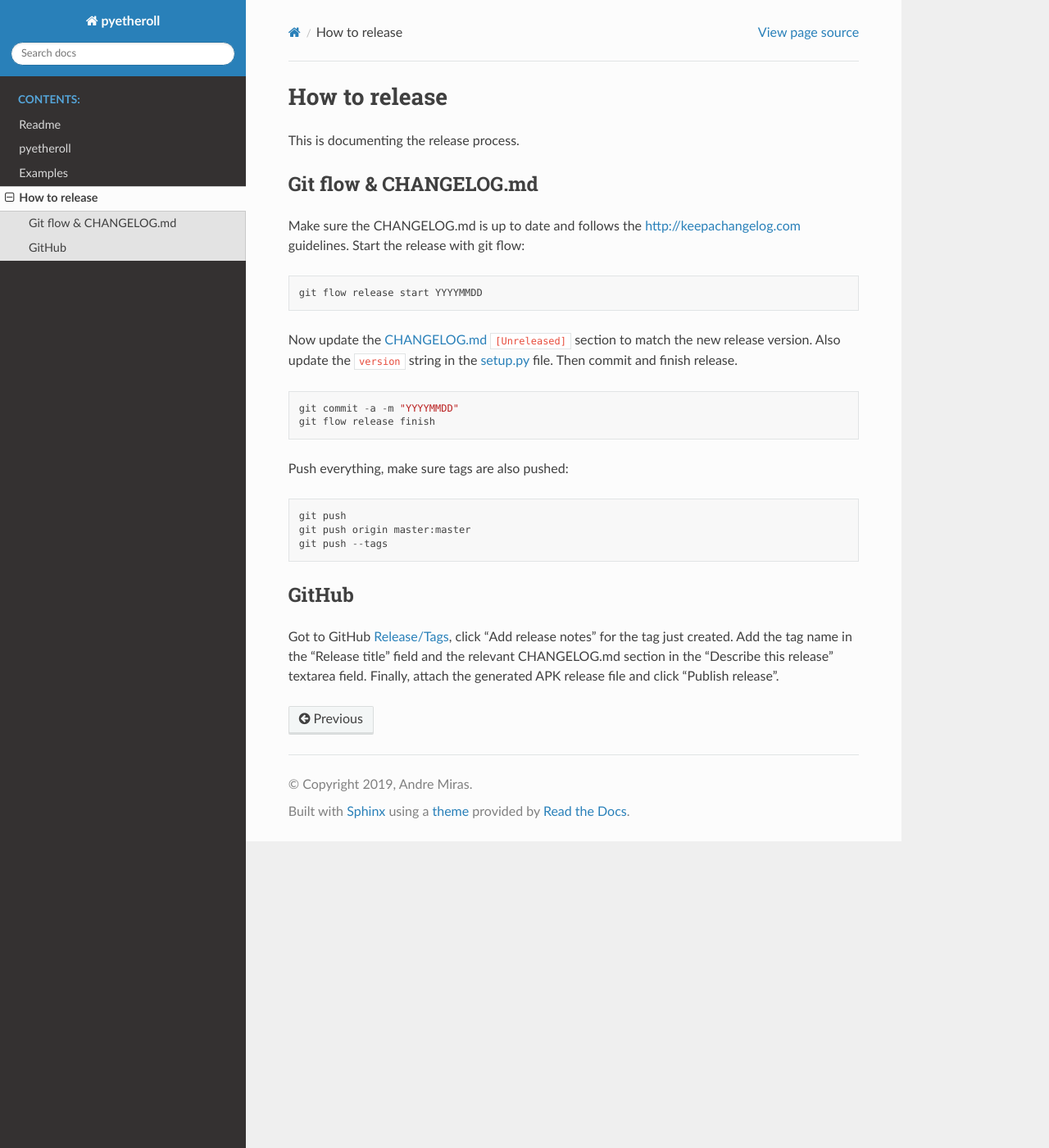
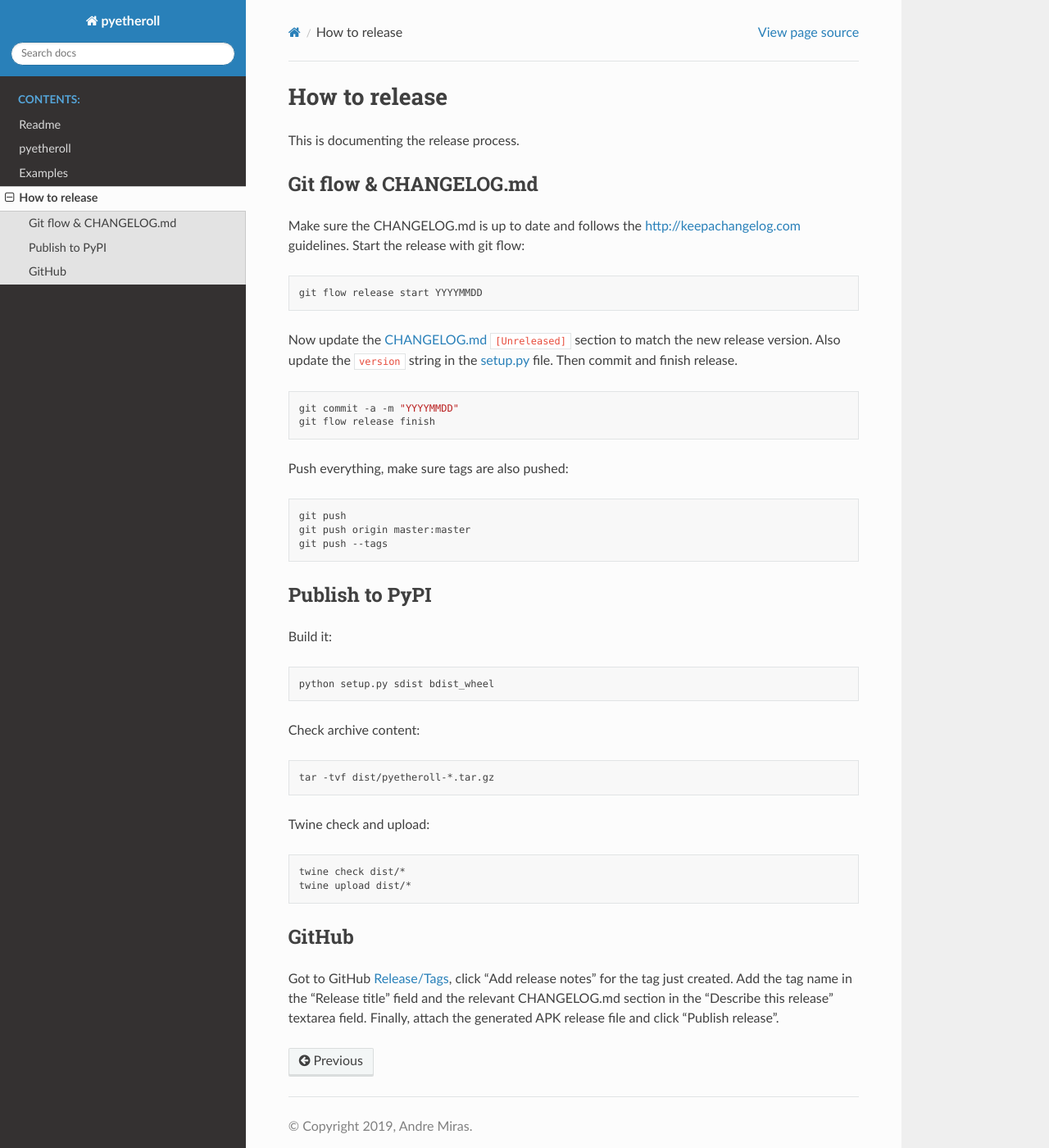
Before and after one commit to AndreMiras/pyetheroll, a Sphinx documentation site: the page built from docs/Release.md, in a window 1280 px wide and 1400 px high. Shown: the whole window at 82% size. Built offline with Sphinx 7.4.7 and the Read the Docs theme 2.0.0, drawn with Linux system fonts in a browser that asks for light colours.

Commit message:
Updates release documentation and changelog
Adds PyPI upload instructions.

````diff
--- a/docs/Release.md
+++ b/docs/Release.md
@@ -7,20 +7,36 @@ This is documenting the release process.
 
 Make sure the CHANGELOG.md is up to date and follows the http://keepachangelog.com guidelines.
 Start the release with git flow:
-```
+```sh
 git flow release start YYYYMMDD
 ```
 Now update the [CHANGELOG.md](/CHANGELOG.md) `[Unreleased]` section to match the new release version.
 Also update the `version` string in the [setup.py](/setup.py) file. Then commit and finish release.
-```
+```sh
 git commit -a -m "YYYYMMDD"
 git flow release finish
 ```
 Push everything, make sure tags are also pushed:
-```
+```sh
 git push
 git push origin master:master
 git push --tags
+```
+
+## Publish to PyPI
+
+Build it:
+```sh
+python setup.py sdist bdist_wheel
+```
+Check archive content:
+```sh
+tar -tvf dist/pyetheroll-*.tar.gz
+```
+Twine check and upload:
+```sh
+twine check dist/*
+twine upload dist/*
 ```
 
 ## GitHub
````
Also changed, not shown: CHANGELOG.md (+1 -0 lines).
